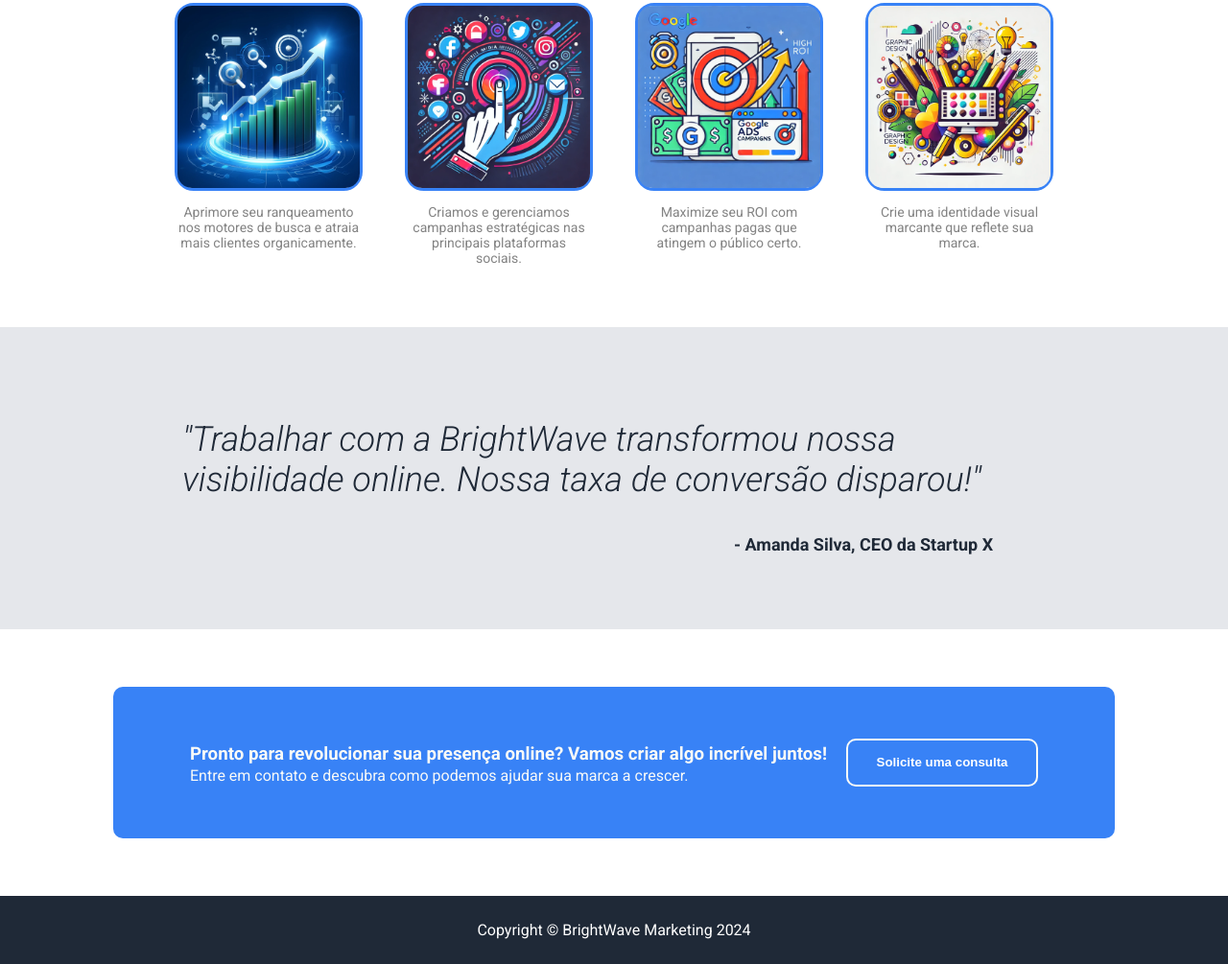
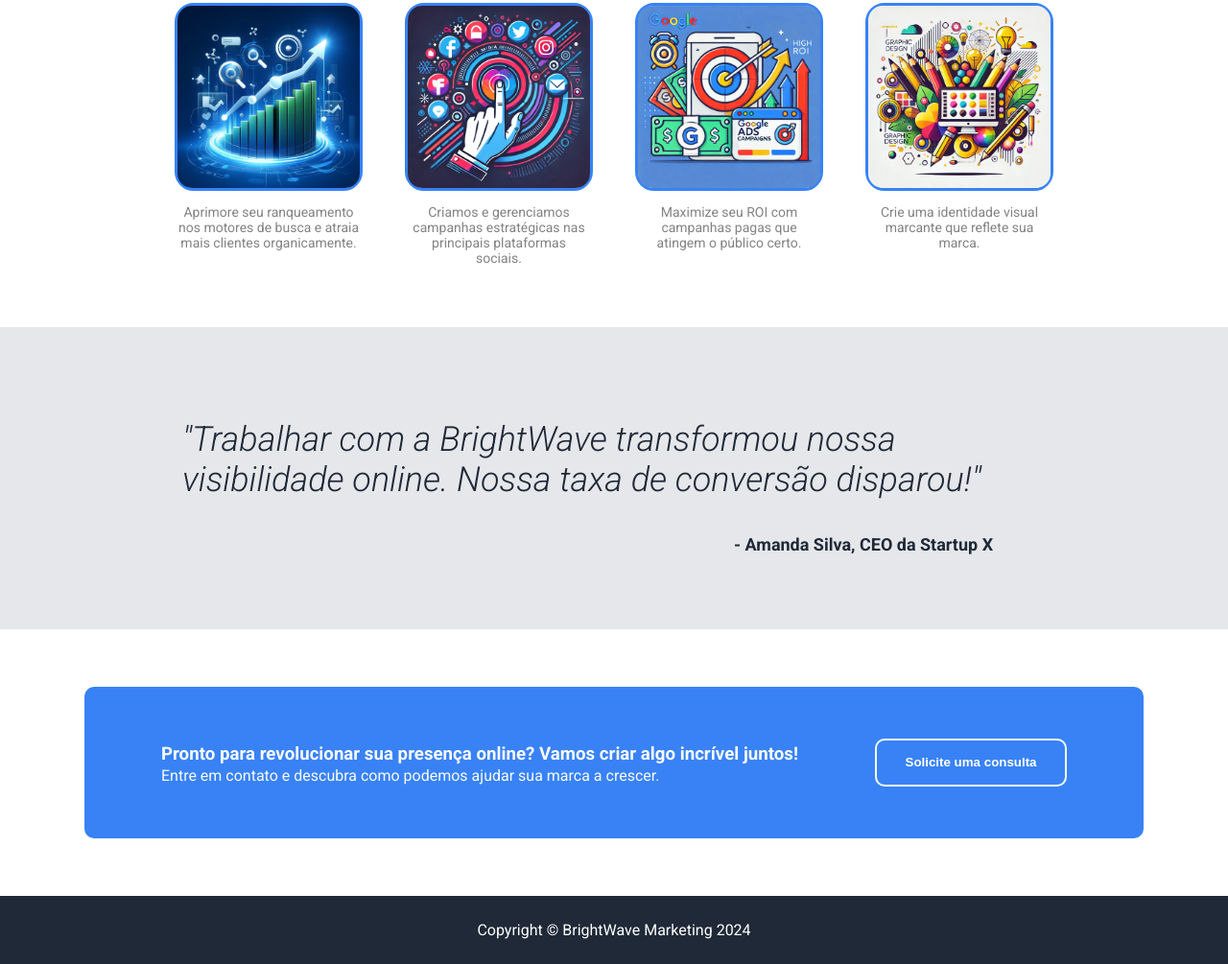
Before and after one commit to marcelcortez/landing-page-layout, a plain HTML site: page index.html in a window 1280 px wide. Shown: the part 611-1616 px from the top of the page at 96% size. Drawn offline with Linux system fonts and the light colour scheme.

Commit message:
Modification made to the body flex properties

```diff
--- a/styles.css
+++ b/styles.css
@@ -1,10 +1,18 @@
 @import url('https://fonts.googleapis.com/css2?family=Bebas+Neue&family=Roboto:ital,wght@0,100;0,300;0,400;0,500;0,700;0,900;1,100;1,300;1,400;1,500;1,700;1,900&display=swap');
+
+html, body {
+    width: 100%;
+}
 
 body {
     margin: 0;
     display: flex;
-    flex-direction: column;
+    flex-wrap: wrap;
     font-family: "Roboto";
+}
+
+.header, .features, .testimony, .callToAction, .footer {
+    width: 100%;
 }
 
 .header, .footer {
@@ -23,11 +31,6 @@ ul {
 a {
     text-decoration: none;
     color: #F9FAF8;
-}
-
-.header {
-
-
 }
 
 .navBar {
@@ -174,7 +177,7 @@ img {
     border-radius: 10px;
     align-items: center;
     max-width: 1000px;
-    gap: 20px;
+    gap: 80px;
 }
 
 .callToAction .container h3 {
```
